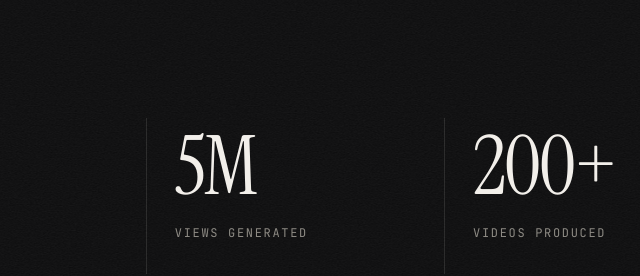
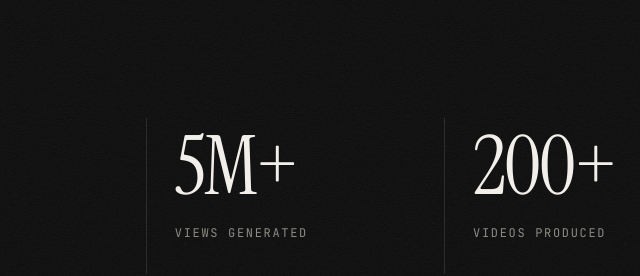
Before and after one commit to muradovadaryna/portfolio, a plain HTML site: page index.html in a window 1280 px wide. Shown: the part 920-1196 px from the top of the page, 196-836 px from the left. Drawn offline with nearby package versions, Linux system fonts and the light colour scheme; animation ran at ten frames a second.

Commit message:
Numbers: 5M+ views generated
Co-Authored-By: Claude Opus 5.5 <noreply@anthropic.com>
Claude-Session: https://claude.ai/code/session_015ajLCE8DqyvE7oMDfjLNRz

```diff
--- a/index.html
+++ b/index.html
@@ -149,7 +149,7 @@
             <p class="stat__label label">years in creative production</p>
           </li>
           <li class="stat" data-reveal>
-            <p class="stat__num"><span data-count="5">5</span>M</p>
+            <p class="stat__num"><span data-count="5">5</span>M+</p>
             <p class="stat__label label">views generated</p>
           </li>
           <li class="stat" data-reveal>
```
